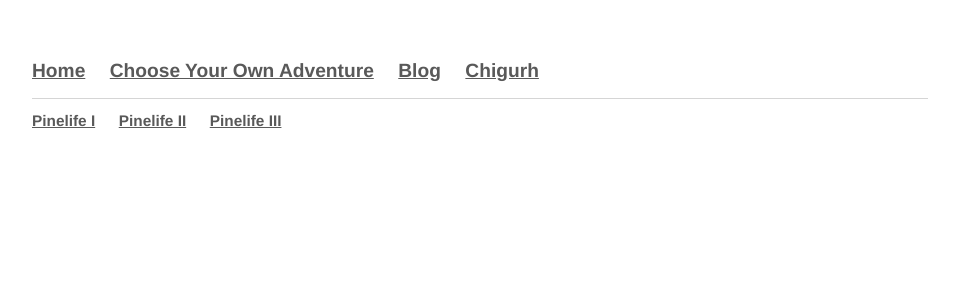
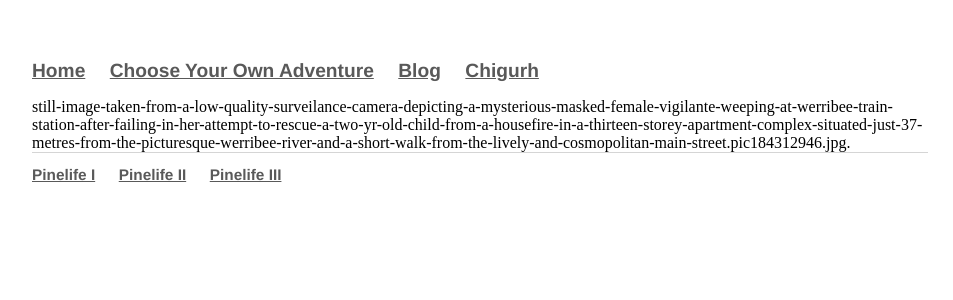
Before and after one commit to Pinelife/pinelife.github.io, a Jekyll site: the page built from Hellhole/Room9.html, in a window 1280 px wide. Shown: the top 300 px of the page, without its empty margins (160-1113 px from the left). Built offline with Jekyll 4.4.1, drawn with Linux system fonts in a browser that asks for light colours.

Commit message:
Update Room9.html

```diff
--- a/Hellhole/Room9.html
+++ b/Hellhole/Room9.html
@@ -2,3 +2,4 @@
 layout: default
 title: Pinelife
 ---
+still-image-taken-from-a-low-quality-surveilance-camera-depicting-a-mysterious-masked-female-vigilante-weeping-at-werribee-train-station-after-failing-in-her-attempt-to-rescue-a-two-yr-old-child-from-a-housefire-in-a-thirteen-storey-apartment-complex-situated-just-37-metres-from-the-picturesque-werribee-river-and-a-short-walk-from-the-lively-and-cosmopolitan-main-street.pic184312946.jpg.
```
